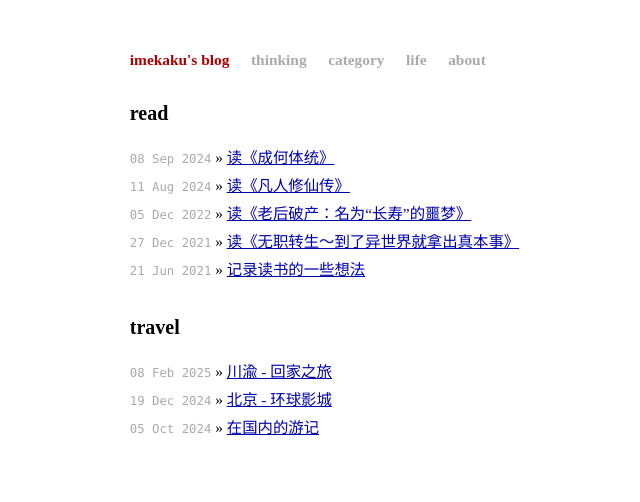
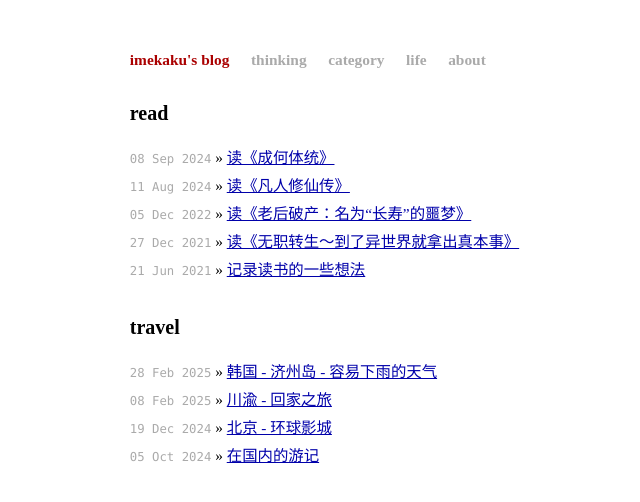
Before and after one commit to imekaku/imekaku.github.io, a Jekyll site: the page built from life/index.html, in a window 1280 px wide. Shown: the top 502 px of the page, without its empty margins (174-814 px from the left). Built offline with Jekyll 4.4.1, drawn with Linux system fonts in a browser that asks for light colours; some of the changed lines change nothing that is shown.

Commit message:
Add korea jeju travel post

````diff
--- /dev/null
+++ b/_life_collection/2025-02-28-korea-jeju.md
@@ -0,0 +1,265 @@
+---
+layout: post_life
+title: 韩国 - 济州岛 - 容易下雨的天气
+category: travel
+tag: [韩国]
+---
+
+# 出发
+
+之前一直想着出去玩一趟，但是也没想好去哪儿。搜了附近，济州岛免签，然后机票和路程也比较适合，所以就想着去济州岛玩几天。
+
+总体的行程图下图（济州岛市区 -> 牛岛 -> 归西浦市 -> 济州岛市区）(2025年2月28日出发，2025年3月3日回)：
+
+![行程总览](https://blogcdn.qihope.com/github-life/2025-02-28-korea-jeju-0001.png)
+
+出发前所需的东西：
+- 护照
+- 转换插头（韩标/德标插头）
+- 相机
+- 笔（只会用到一次，去往济州岛飞机上填写信息表）
+- 牙膏、牙刷（酒店不提供）
+- 旅行套装（各类充电设备+衣物）
+
+我预定的是大韩航空从北京首都机场10:50出发去往济州岛的机票，早早的来到值机口等着值机，发现工作人员8点过才陆续上班。
+
+飞机上空姐会发一张信息表，需要填写，所以最好随身带上一支笔。
+
+飞机餐还可以，有三文鱼。
+
+<div class="image-grid">
+  <div class="image-item"><img src="https://blogcdn.qihope.com/github-life/2025-02-28-korea-jeju-0002.png" alt="机场值机"></div>
+  <div class="image-item"><img src="https://blogcdn.qihope.com/github-life/2025-02-28-korea-jeju-0003.png" alt="信息填写表"></div>
+  <div class="image-item"><img src="https://blogcdn.qihope.com/github-life/2025-02-28-korea-jeju-0004.png" alt="飞机餐"></div>
+</div>
+
+<br>
+
+# Day1 海边散步
+
+我在济州岛住了三天，这三天分别定了三个不同的酒店。老实讲这样比较折腾，因为酒店是11点前退房，所以相当于11点到下午三点之间需要拿着行李行动，去往下一个酒店。第一天飞机到后，我在机场换完钱（23万韩币，约人民币1100多）、办了一张公交卡（在三楼国际出发值机柜台的旁边，机场最左边），公交卡在济州岛很方便。随后打车到了预定的酒店。
+
+```
+酒店名：아시아호텔 제주(Asiahotel Jeju)
+地址：韩国 Jeju-do, Jeju-si, 특별자치도, Noyeon-ro, 53 호텔 아시아 제주
+经纬度：33.4907303968724, 126.48745801079555
+预定价格：266元/晚
+```
+
+从酒店出发，我就去往海边，路上顺便吃了一个饭。
+
+乘坐365路公交车去往海边，以下是路线图。比较费解的是，Google地图上显示的是365-1路公交车，好像是有什么区分，不过公交车上实际没显示。韩国的公交站都特别短，很容易就坐过站了。并且公交车上有一个红色的STOP按钮，初看起来像是什么紧急停止按钮，但是其实是停站按钮，不按公交车可能不会停。
+
+![路线图](https://blogcdn.qihope.com/github-life/2025-02-28-korea-jeju-0005.png)
+
+随后找了一家面馆，意外的味道还不错。这种面条好像是济州岛/韩国的一种特色，在很多地方都有。猪肉是有味道的，不是那种完全的水煮白肉。
+
+![面条](https://blogcdn.qihope.com/github-life/2025-02-28-korea-jeju-0006.png)
+
+```
+餐厅名字：동진식당공항점
+地址：韩国 Jeju-do, Jeju-si, 특별자치도, 용담2동 Yonghwa-ro, 622-6 KR51-1
+经纬度：33.50965084436329, 126.50923429800694
+当餐价格：7000韩元（约人民币35元）
+营业时间：周二至周日，08:30–19:00，周一，08:30–17:00
+```
+
+随后沿着街道和海边散步，风景很漂亮。
+
+![面条](https://blogcdn.qihope.com/github-life/2025-02-28-korea-jeju-0007.png)
+
+街道、海边风景：
+
+<div class="image-grid">
+  <div class="image-item"><img src="https://blogcdn.qihope.com/github-life/2025-02-28-korea-jeju-0008.JPG" alt="济州岛"></div>
+  <div class="image-item"><img src="https://blogcdn.qihope.com/github-life/2025-02-28-korea-jeju-0009.JPG" alt="济州岛"></div>
+  <div class="image-item"><img src="https://blogcdn.qihope.com/github-life/2025-02-28-korea-jeju-0010.JPG" alt="济州岛"></div>
+  <div class="image-item"><img src="https://blogcdn.qihope.com/github-life/2025-02-28-korea-jeju-0011.JPG" alt="济州岛"></div>
+  <div class="image-item"><img src="https://blogcdn.qihope.com/github-life/2025-02-28-korea-jeju-0012.JPG" alt="济州岛"></div>
+  <div class="image-item"><img src="https://blogcdn.qihope.com/github-life/2025-02-28-korea-jeju-0013.JPG" alt="济州岛"></div>
+  <div class="image-item"><img src="https://blogcdn.qihope.com/github-life/2025-02-28-korea-jeju-0014.JPG" alt="济州岛"></div>
+  <div class="image-item"><img src="https://blogcdn.qihope.com/github-life/2025-02-28-korea-jeju-0015.JPG" alt="济州岛"></div>
+  <div class="image-item"><img src="https://blogcdn.qihope.com/github-life/2025-02-28-korea-jeju-0016.JPG" alt="济州岛"></div>
+</div>
+
+<br>
+
+# Day2 牛岛，下雨
+
+第二天从酒店出发，就去往牛岛方向。从市区去牛岛特别远，坐公交大概要2-3个小时。
+
+![路线图](https://blogcdn.qihope.com/github-life/2025-02-28-korea-jeju-0017.png)
+
+出发前找了一家店吃了一顿饭，马马虎虎，每天什么特色。
+
+![午餐](https://blogcdn.qihope.com/github-life/2025-02-28-korea-jeju-0018.png)
+
+```
+餐厅名字：으랏차차 우동부
+地址：905번지 Nohyeong-dong, 특별자치도 Jeju-si, Jeju-do, 韩国
+经纬度：33.48753685050921, 126.48250919999998
+当餐价格：10000+韩元（约人民币50多元）
+营业时间：周一至周日，11:00–21:00
+```
+
+到了城山港入口公交站（성산항입구），是下着不小的雨，我很担心去往牛岛的轮渡没有开，并且也已经下午两点钟了。我想着要不就不去牛岛了？然后在城山港入口公交站喝了一杯咖啡，查了查攻略。
+
+咖啡馆：
+
+![咖啡](https://blogcdn.qihope.com/github-life/2025-02-28-korea-jeju-0019.png)
+
+```
+咖啡店：Cafe Coji
+地址：韩国 Jeju-do, Seogwipo-si, 특별자치도, Seongsan-eup, Hando-ro, 200 2층
+经纬度：33.46837062101498, 126.92913950679917
+当餐价格（大概）：7000+韩元（约人民币35多元）
+营业时间：周一至周六，09:00–21:00，周一休息
+```
+
+从城山港入口公交站往码头走，大概走了300-400米的样子，到了一个白色的圆形建筑，那里就是渡轮的收费口。我买了往返的票，一共10000韩元。在那里还可以寄存行李。随后乘坐渡轮来到牛岛，天气很不好，下着雨。如果没有下雨的话，海水和海边的景色应该非常好看。⚠️另外渡轮有航次时间表，各个月份可能还不一样，需要注意。
+
+在渡轮上的时候，天晴了一会儿，出现了彩虹，很漂亮。
+
+岛上花生冰淇淋确实很好吃。
+
+![花生冰淇凌](https://blogcdn.qihope.com/github-life/2025-02-28-korea-jeju-0020.png)
+
+<div class="image-grid">
+  <div class="image-item"><img src="https://blogcdn.qihope.com/github-life/2025-02-28-korea-jeju-0021.png" alt="济州岛"></div>
+  <div class="image-item"><img src="https://blogcdn.qihope.com/github-life/2025-02-28-korea-jeju-0022.png" alt="济州岛"></div>
+  <div class="image-item"><img src="https://blogcdn.qihope.com/github-life/2025-02-28-korea-jeju-0023.png" alt="济州岛"></div>
+  <div class="image-item"><img src="https://blogcdn.qihope.com/github-life/2025-02-28-korea-jeju-0024.png" alt="济州岛"></div>
+  <div class="image-item"><img src="https://blogcdn.qihope.com/github-life/2025-02-28-korea-jeju-0025.png" alt="济州岛"></div>
+  <div class="image-item"><img src="https://blogcdn.qihope.com/github-life/2025-02-28-korea-jeju-0026.png" alt="济州岛"></div>
+</div>
+
+在岛上淋了一会儿雨，然后去酒店的时候，公交车还坐过站了，很多人都是回市区的，我住在牛岛这边的酒店。有点衰。
+
+到了酒店之后，洗簌一番，出门吃晚饭。
+
+```
+酒店名：布朗套房酒店和度假村 브라운스위트제주호텔앤리조트
+地址：94 Goseongojo-ro, Seongsan-eup, Seogwipo-si, Jeju-do, 韩国
+经纬度：33.4521937532312, 126.91449605460922
+预定价格：231.19元/晚
+```
+
+找了一家炸鸡店，都来韩国了，还是尝尝炸鸡。味道还不错，我更喜欢原味的炸鸡，有点吃不惯非原味的那个酱汁。我这个应该是多人份的，我去的时候店里面有一桌客人也在吃，也是每人点了一杯啤酒，然后这样一份炸鸡。老板很nice，还送了我一个橘子。
+
+![炸鸡](https://blogcdn.qihope.com/github-life/2025-02-28-korea-jeju-0027.png)
+
+```
+餐厅名称：옛날통닭 성산점
+地址：12-1 Goseongdongseo-ro 56beon-gil, Seongsan-eup, Seogwipo-si, Jeju-do, 韩国
+经纬度：33.44983969698637, 126.91429058219414
+当餐价格：23000韩元（包含打包价格）
+营业时间：周一至周日，13:00–00:00
+```
+
+<br>
+
+# Day3 徐福求长生药，很惊喜的地方
+
+第三天，乘坐公交车去南边的归西浦市。我看了地图，懵了。90来个公交站，也是接近3个小时。
+
+![路线](https://blogcdn.qihope.com/github-life/2025-02-28-korea-jeju-0028.png)
+
+达到后，天依然下着雨，幸亏我此次出门带了一把伞。找了一家咖啡店，喝了一杯咖啡，吃了一个面包。咖啡店环境很好，不过我觉得价格有点偏贵了。
+
+<div class="image-grid">
+  <div class="image-item"><img src="https://blogcdn.qihope.com/github-life/2025-02-28-korea-jeju-0029.png" alt="济州岛"></div>
+  <div class="image-item"><img src="https://blogcdn.qihope.com/github-life/2025-02-28-korea-jeju-0030.png" alt="济州岛"></div>
+  <div class="image-item"><img src="https://blogcdn.qihope.com/github-life/2025-02-28-korea-jeju-0031.png" alt="济州岛"></div>
+</div>
+
+```
+咖啡店：제주 길
+地址：16-1 Seomunseo-ro, Seogwipo-si, Jeju-do, 韩国
+经纬度：33.44983969698637, 126.91429058219414
+当餐价格：13000韩元（约人民币75元）
+营业时间：周五至周二，12:00–20:00
+```
+
+随后又在附近吃了一碗面，本来点的是什么鱼的面，但是一点鱼都没有。味道还可以，如果换成猪肉面的话，应该还不错。
+
+![面](https://blogcdn.qihope.com/github-life/2025-02-28-korea-jeju-0032.png)
+
+```
+餐厅名称：Mandolong Noodle House 맨도롱국수집
+地址：21 Seomun-ro 29beon-gil, Cheonji-dong, Seogwipo-si, Jeju-do, 韩国
+经纬度：33.24883482088784, 126.55955361301811
+当餐价格：8000韩元（约人民币40元）
+营业时间：周二至周日，10:00–21:00
+```
+
+随后，我本想去海边也散散步的，然后就走到公交站，和司机师傅（600路公交车）讲了下，我不太知道海边公园的名字，然后就看了地图有一个徐福展览馆，就说去那里。
+
+到了之后，才发现，徐福展览馆，原来是给秦始皇求长生药的那个徐福。还挺惊喜的。展览馆中有很多事迹和记录。
+
+周围的环境很不错，展览馆健在山壁上，下面就是悬崖和海。当天还有一些小雨，俨然一片仙人居所。
+
+<div class="image-grid">
+  <div class="image-item"><img src="https://blogcdn.qihope.com/github-life/2025-02-28-korea-jeju-0033.png" alt="济州岛"></div>
+  <div class="image-item"><img src="https://blogcdn.qihope.com/github-life/2025-02-28-korea-jeju-0034.png" alt="济州岛"></div>
+  <div class="image-item"><img src="https://blogcdn.qihope.com/github-life/2025-02-28-korea-jeju-0035.png" alt="济州岛"></div>
+  <div class="image-item"><img src="https://blogcdn.qihope.com/github-life/2025-02-28-korea-jeju-0036.JPG" alt="济州岛"></div>
+  <div class="image-item"><img src="https://blogcdn.qihope.com/github-life/2025-02-28-korea-jeju-0037.JPG" alt="济州岛"></div>
+  <div class="image-item"><img src="https://blogcdn.qihope.com/github-life/2025-02-28-korea-jeju-0038.JPG" alt="济州岛"></div>
+  <div class="image-item"><img src="https://blogcdn.qihope.com/github-life/2025-02-28-korea-jeju-0041.JPG" alt="济州岛"></div>
+  <div class="image-item"><img src="https://blogcdn.qihope.com/github-life/2025-02-28-korea-jeju-0039.JPG" alt="济州岛"></div>
+  <div class="image-item"><img src="https://blogcdn.qihope.com/github-life/2025-02-28-korea-jeju-0040.JPG" alt="济州岛"></div>
+</div>
+
+随后，坐公交回济州岛市区。乘坐的是600路公交车，这个公交车站好像是根据距离来收费的，回市区好像因为距离比较远，好像是比较贵的。我上车后，有一对中国的情侣，想要刷卡上车，就是因为公交卡里面的钱不够，刷不了。我说可以刷我的，结果我的也不够。。（我在机场办理公交卡的时候充值是20000韩元，约100人民币）。不过好在公交车可以扫支付宝，那对情侣才方便乘车的。
+
+回到市区后，在酒店休息了一会儿。我在携程上预定的酒店名叫做J-大酒店，但是实际名字是Gloucester Hotel Jeju，携程上是四星，Google地图上标的是五星。我觉得是我住的这三家酒店最好的一家了。
+
+```
+酒店名：Gloucester Hotel Jeju
+地址：글로스터호텔 제주
+经纬度：57 Sammu-ro, 특별자치도, Jeju-si, Jeju-do, 韩国
+预定价格：267元/晚
+```
+
+然后出门吃饭，以及遛弯。
+
+尝了一家店的烤肥肠，还可以，价格很便宜，但是那个紫菜炒饭我不太吃得惯。
+
+![烤肥肠](https://blogcdn.qihope.com/github-life/2025-02-28-korea-jeju-0042.png)
+
+```
+餐厅名称：Magsoe 막쇠
+地址：韩国 연동 261-28번지 제주시 제주특별자치도 KR
+经纬度：33.488996937890136, 126.48927650552795
+当餐价格：19000韩元（约人民币95元）
+营业时间：周一至周日，12:00–02:00
+```
+
+<br>
+
+# Day4 回家
+
+第二天去尝了一家鸡汤粥，也还不错。鸡肉不那么柴，还有鲍鱼。汤里面有粥，所以不用额外配米饭。我觉得这家是最中国化的一家餐厅了，店员和当时就餐的客人都说中国话。像是中国餐厅。
+
+![鸡汤鲍鱼粥](https://blogcdn.qihope.com/github-life/2025-02-28-korea-jeju-0043.png)
+
+```
+餐厅名称：莲洞本家 연동본가
+地址：Cheju, 韩国
+经纬度：33.49022082848392, 126.48806439596744
+当餐价格：19000韩元（约人民币95元）
+营业时间：周一至周日，10:00–22:00
+```
+
+下午回去的时候也在下雨，我还以为要延误了。结果很准时的。我在机场买了一些零食带回去，然后将没花完的韩币（60000韩元）换成人民币（281元），发现汇率好亏。回去的飞机餐也不错，虽然没有三文鱼了。
+
+<div class="image-grid">
+  <div class="image-item"><img src="https://blogcdn.qihope.com/github-life/2025-02-28-korea-jeju-0044.png" alt="济州岛"></div>
+  <div class="image-item"><img src="https://blogcdn.qihope.com/github-life/2025-02-28-korea-jeju-0045.png" alt="济州岛"></div>
+</div>
+
+<br>
+
+# 尾声
+
+这趟济州行整体还不错的，最不好的一点就是天气原因，下雨，很多玩的地方都受影响了。我之前还计划这四天将岛走一整圈，没想到只走了半个岛。另外就是由于酒店是分开定的，有些行程就是带着行李走，虽然我只有一个背包和衣服的提包，但是也有一些不方便，其实可以订在一个酒店，出去玩之后再回去。
--- a/css/screen.css
+++ b/css/screen.css
@@ -492,3 +492,34 @@ ul.thinking span {
     display: none;
   }
 }
+
+.image-grid {
+  display: grid;
+  grid-template-columns: repeat(3, 1fr);
+  /* 3列 */
+  gap: 10px;
+  /* 图片间距 */
+  max-width: 900px;
+  margin: auto;
+}
+
+.image-item img {
+  width: 100%;
+  height: auto;
+  border-radius: 8px;
+  box-shadow: 0 2px 3px rgba(0, 0, 0, 0.1);
+}
+
+@media (max-width: 768px) {
+  .image-grid {
+    grid-template-columns: repeat(2, 1fr);
+    /* 小屏幕时每行2张 */
+  }
+}
+
+@media (max-width: 480px) {
+  .image-grid {
+    grid-template-columns: 1fr;
+    /* 超小屏幕每行1张 */
+  }
+}
````
